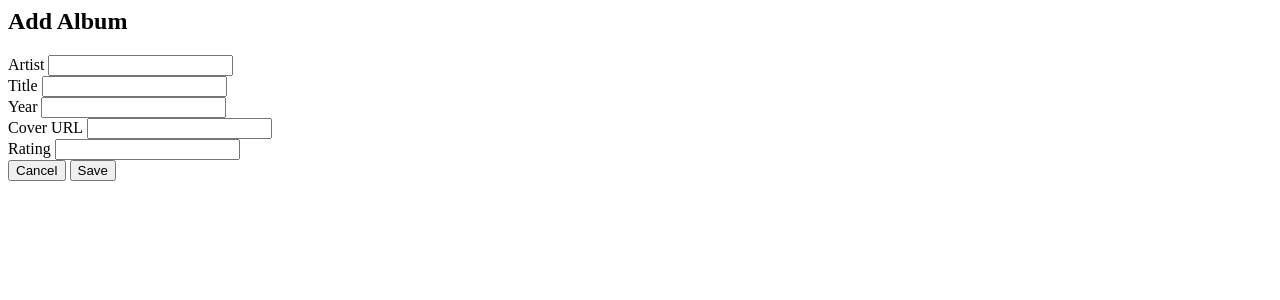
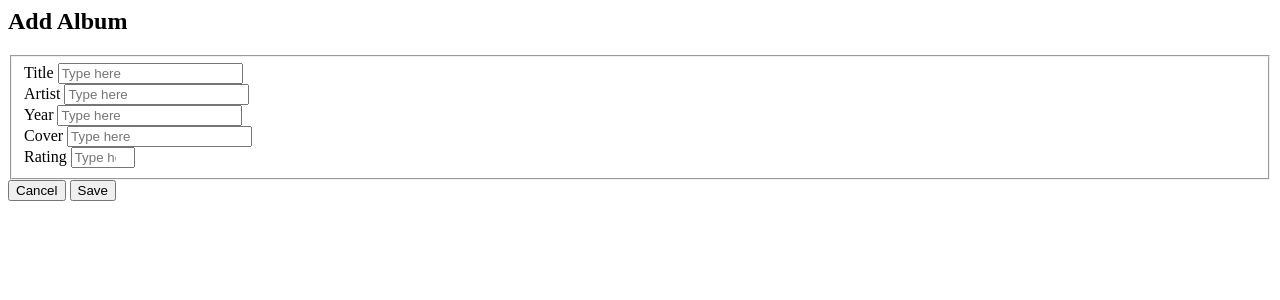
Before and after one commit to marwanbayoumi/media_aggregator, a Flask app: page /form in a window 1280 px wide. Shown: the top 300 px of the page. Run offline with Flask 3, Linux system fonts and the light colour scheme.

Commit message:
make modal form dynamic & use fieldset

```diff
--- a/templates/_form.html
+++ b/templates/_form.html
@@ -1,5 +1,7 @@
 <div class="fixed inset-0 bg-black/50 flex items-center justify-center z-50">
-	<div class="rounded-lg shadow-lg w-full max-w-md p-6">
+	<div
+		class="bg-base-100 text-base-content rounded-lg shadow-lg w-full max-w-md p-6"
+	>
 		<h2 class="text-xl font-semibold mb-4">
 			{{ "Edit Album" if album else "Add Album" }}
 		</h2>
@@ -11,49 +13,27 @@
 			hx-on="htmx:beforeRequest: this.closest('.modal, .fixed')?.remove()"
 		>
 			<div>
-				<label class="block text-sm font-medium">Artist</label>
+				<fieldset class="fieldset">
+					{% for attr in ['title','artist','year','cover', 'rating'] %} {% set
+					input_type = 'number' if attr in ['year', 'rating'] else 'url' if attr
+					== 'cover' else 'text' %}
+					<div class="block">
+						<label class="fieldset-legend">{{attr|capitalize }}</label>
 						<input
-					name="artist"
-					value="{{ album.artist if album }}"
-					class="w-full border rounded px-3 py-2"
+							name="{{attr}}"
+							value="{{ album[attr] if album }}"
+							type="{{input_type}}"
+							class="input input-md validator w-full"
+							placeholder="Type here"
+
+							{%if attr=="rating"	%}
+							min="0"
+							max="100"
+							{%endif%}
 						/>
 					</div>
-
-			<div>
-				<label class="block text-sm font-medium">Title</label>
-				<input
-					name="title"
-					value="{{ album.title if album }}"
-					class="w-full border rounded px-3 py-2"
-				/>
-			</div>
-
-			<div>
-				<label class="block text-sm font-medium">Year</label>
-				<input
-					name="year"
-					value="{{ album.year if album }}"
-					class="w-full border rounded px-3 py-2"
-				/>
-			</div>
-
-			<div>
-				<label class="block text-sm font-medium">Cover URL</label>
-				<input
-					name="cover"
-					value="{{ album.cover if album }}"
-					class="w-full border rounded px-3 py-2"
-				/>
-			</div>
-
-			<div>
-				<label class="block text-sm font-medium">Rating</label>
-				<input
-					name="rating"
-					value="{{ album.rating if album }}"
-					class="w-full border rounded px-3 py-2"
-				/>
-			</div>
+					{%endfor%}
+				</fieldset>
 
 				<div class="flex justify-end space-x-2 pt-4">
 					<button
@@ -70,6 +50,7 @@
 						Save
 					</button>
 				</div>
+			</div>
 		</form>
 	</div>
 </div>
```
Lines whose indentation alone changed are shown as unchanged.
